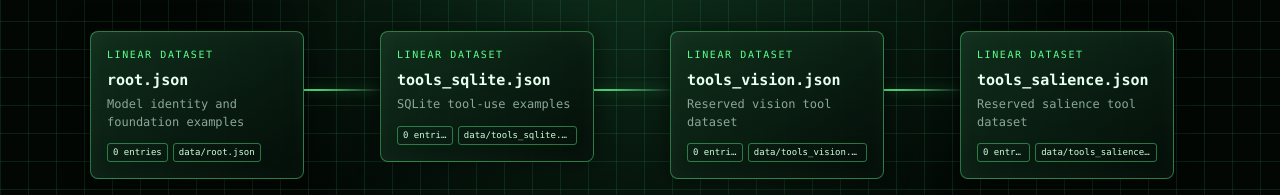
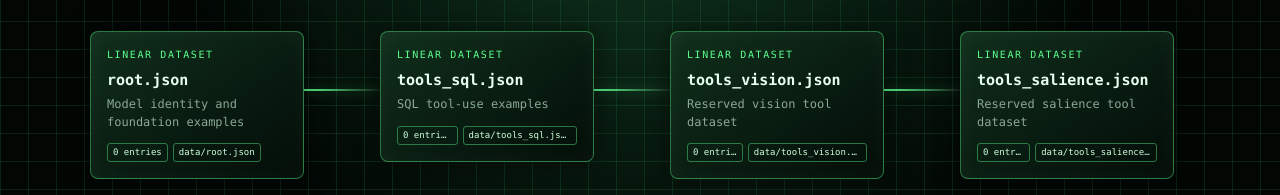
Before and after one commit to Webslug/dataset_viewer, a plain HTML site: page index.html in a window 1280 px wide. Shown: the part 259-454 px from the top of the page. Drawn offline with Linux system fonts and the light colour scheme; no server answers.

Commit message:
Dataset Viewer update 2026-07-17 04:58:45

```diff
--- a/index.html
+++ b/index.html
@@ -20,7 +20,7 @@
   <script>
     const initial = [
       { id: 'root', label: 'root.json', file: 'data/root.json', description: 'Model identity and foundation examples', x: 90, y: 290 },
-      { id: 'sqlite', label: 'tools_sqlite.json', file: 'data/tools_sqlite.json', description: 'SQLite tool-use examples', x: 380, y: 290 },
+      { id: 'sqlite', label: 'tools_sql.json', file: 'data/tools_sql.json', description: 'SQL tool-use examples', x: 380, y: 290 },
       { id: 'vision', label: 'tools_vision.json', file: 'data/tools_vision.json', description: 'Reserved vision tool dataset', x: 670, y: 290 },
       { id: 'salience', label: 'tools_salience.json', file: 'data/tools_salience.json', description: 'Reserved salience tool dataset', x: 960, y: 290 }
     ];
```
